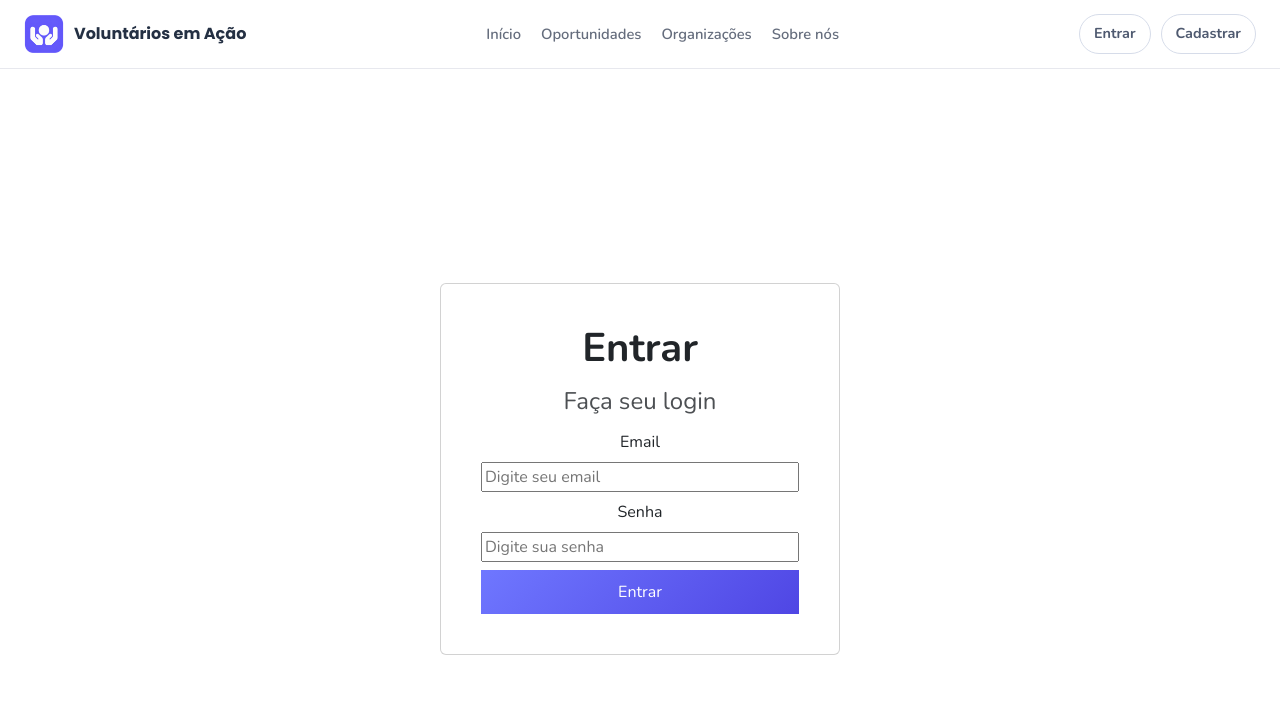
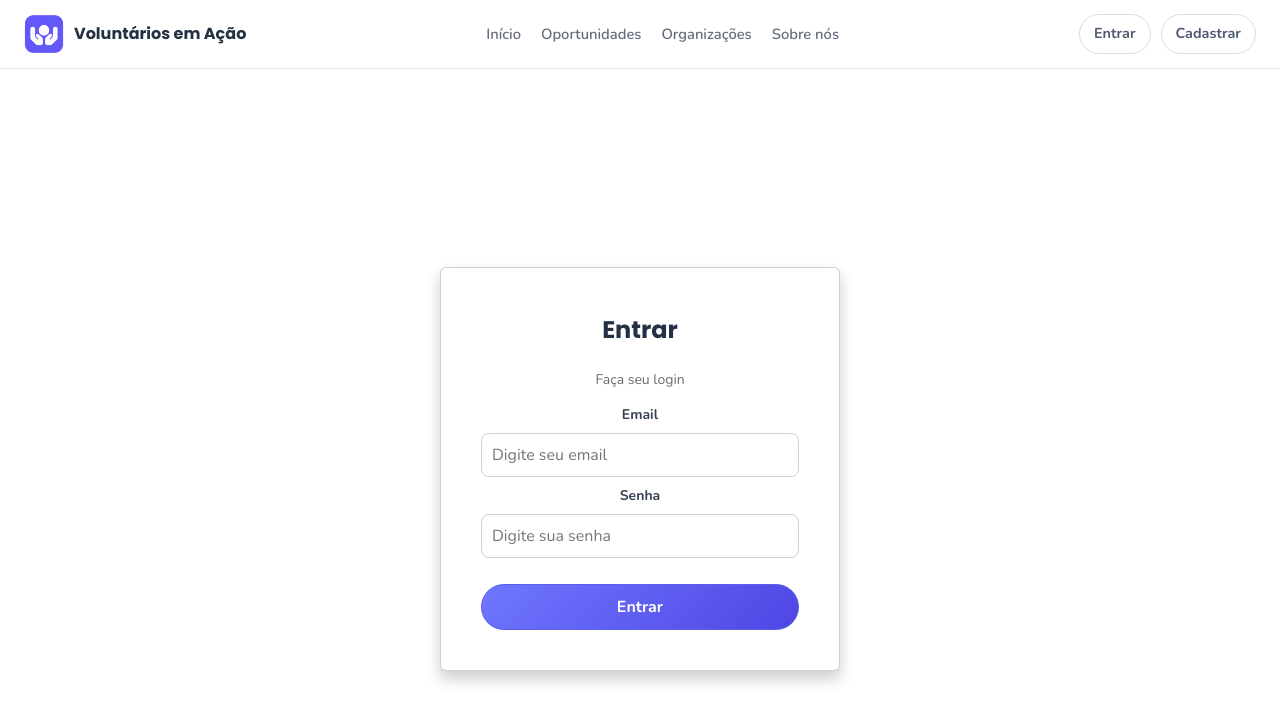
Before and after one commit to AnaPaulaJBraga/front-voluntariado-extensao, a React (Vite) app: page /login in a window 1280 px wide. Shown: the top 722 px of the page. Built offline with nearby package versions, Linux system fonts and the light colour scheme.

Commit message:
alteracoes na tela de entrar

```diff
--- a/src/pages/Login/Login.css
+++ b/src/pages/Login/Login.css
@@ -11,27 +11,29 @@
 }
 
 .card {
-  width: 400px;
-  padding: 40px;
-  border-radius: 12px;
-  background-color: #ededc5;
-  display: flex;
-  flex-direction: column;
-  gap: 15px;
+  width: 100%;
+  max-width: 420px;
+  padding: 22px;
+  border-radius: 10px;
+  background: #ffffff;
+  box-shadow: 0 8px 15px rgba(0, 0, 0, 0.2);
 }
 
 .card h1 {
-  display: flex;
-  justify-content: center;
-  align-items: center;
-  font-weight: bold;
+  text-align: center;
+  font-weight: 800;
+  font-size: 24px;
+  font-family: "Poppins", "Trebuchet MS", sans-serif;
+  margin-top: 8px;
+  color: #243043;
 }
 
-.card h4 {
-  display: flex;
-  justify-content: center;
-  align-items: center;
-  opacity: 80%;
+.card h3 {
+  text-align: center;
+  font-weight: 400;
+  font-size: 14px;
+  color: #6b6b6b;
+  margin-top: 12px;
 }
 
 .form {
@@ -40,14 +42,36 @@
   gap: 8px;
 }
 
-button {
+.button-entrar-login {
   width: 100%;
-  border: none;
-  border-radius: 10px;
-  padding: 10px 12px;
-  color: #fff;
-  background: linear-gradient(135deg, #6f77ff, #4f46e4);
-  font-family: "Poppins", "Trebuchet MS", sans-serif;
-  font-weight: 700;
+  margin-top: 18px;
+  padding: 10px;
+  border: 1px solid #5d5fe8;
+  border-radius: 999px;
+  background-color: #5d5fe8;
+  color: #ffffff;
   cursor: pointer;
+  font-weight: 800;
+  text-align: center;
+  transition:
+    transform 0.15s ease,
+    box-shadow 0.2s ease,
+    background-color 0.2s ease,
+    border-color 0.2s ease;
 }
+
+.button-entrar-login:disabled {
+  cursor: not-allowed;
+  opacity: 0.7;
+  transform: none;
+  box-shadow: none;
+}
+
+.button-entrar-login:not(:disabled):hover,
+.button-entrar-login:not(:disabled):focus-visible,
+.button-entrar-login:not(:disabled):active {
+  transform: translateY(-1px);
+  background-color: #5b46e3;
+  border-color: #5b46e3;
+  box-shadow: 0 8px 18px rgba(91, 70, 227, 0.28);
+}
--- a/src/pages/Login/Login.jsx
+++ b/src/pages/Login/Login.jsx
@@ -111,7 +111,7 @@ const Login = () => {
         <div className="center">
           <div className="card">
             <h1>Entrar</h1>
-            <h4>Faça seu login</h4>
+            <h3>Faça seu login</h3>
 
             {message.text && (
               <p
@@ -133,7 +133,7 @@ const Login = () => {
               </p>
             )}
 
-            <form className="form" onSubmit={handleSubmit}>
+            <form className="form-container" onSubmit={handleSubmit}>
               <label>Email</label>
               <input
                 type="email"
@@ -152,7 +152,7 @@ const Login = () => {
                 placeholder="Digite sua senha"
               />
 
-              <button type="submit" disabled={isLoading}>
+              <button className="button-entrar-login" type="submit" disabled={isLoading}>
                 {isLoading ? "Entrando..." : "Entrar"}
               </button>
             </form>
```
Also changed, not shown: 1 other file (tests, documents, lock files or other folders).
